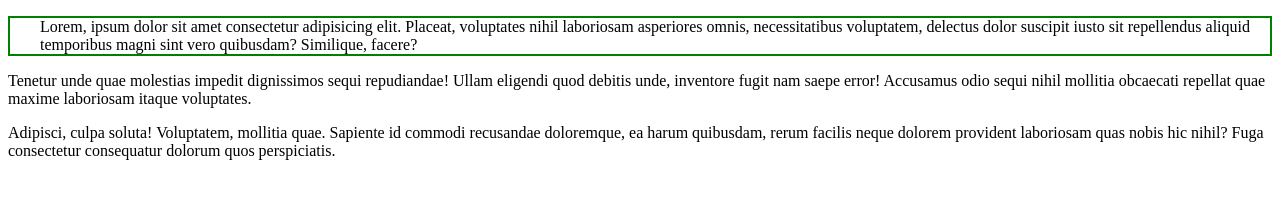
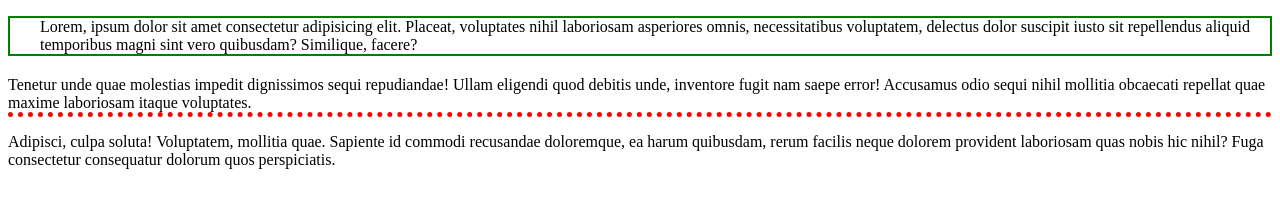
Before and after one commit to Katkauske/Box-Model, a plain HTML site: page index.html in a window 1280 px wide. Drawn offline with Linux system fonts and the light colour scheme.

Commit message:
Antra pastraipa padaryta

```diff
--- a/style.css
+++ b/style.css
@@ -1,3 +1,7 @@
 .pirma  { padding-left: 30px;
     border: 2px solid green;
   }
+  .antra { margin-top: 20px;
+    margin-bottom: 0px;
+    border-bottom: 5px dotted red;
+  }
```
